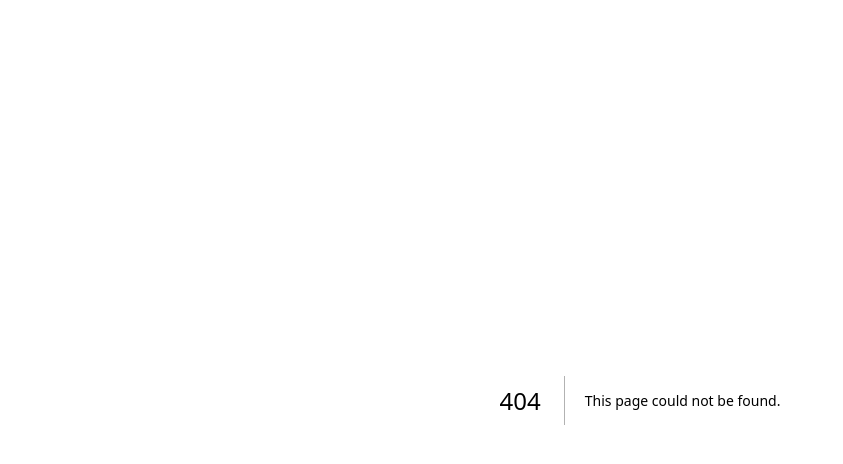
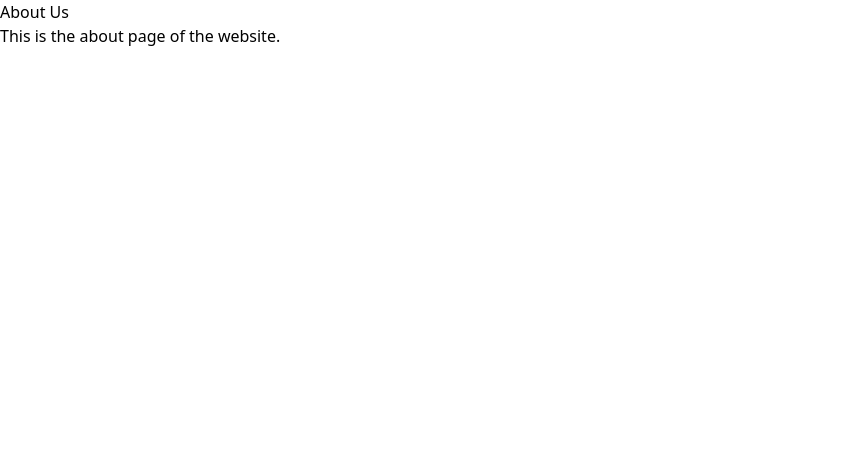
Before and after one commit to NavyTong/Khmer_24, a Next.js app in the folder webkhmer24/: page /about in a window 1280 px wide. Before the commit this address had no page. Shown: the top 464 px of the page, without its empty margins (0-843 px from the left). Built offline with nearby package versions, Linux system fonts and the light colour scheme.

Commit message:
feat: linking page sample

```diff
--- a/webkhmer24/src/components/Latest.jsx
+++ b/webkhmer24/src/components/Latest.jsx
@@ -1,5 +1,8 @@
-import { EllipsisVerticalIcon, PhotoIcon } from "@heroicons/react/24/solid";
+import { EllipsisVerticalIcon } from "@heroicons/react/24/solid";
 import { HeartIcon } from "@heroicons/react/24/outline";
+
+import { useRouter } from 'next/router';
+
 const latestAds = [
   {
     name: "Link House Urgent Sale",
@@ -137,6 +140,12 @@ const latestAds = [
 ];
 
 const LatestAds = () => {
+  const router = useRouter();
+
+  const onClickAd = (ad) => {
+    router.push('/about');
+  }
+
   return (
     <div className="p-10 ml-35 mr-35">
       <h2
@@ -163,6 +172,7 @@ const LatestAds = () => {
           <div
             key={index}
             className="latest_ads_card relative border-solid rounded-md shadow-xl/30"
+            onClick={onClickAd}
           >
             <EllipsisVerticalIcon className="size-6 text-black-500 border rounded-full ml-53 absolute top-0 right-0" />
             {/* If ad has image, show it */}
--- /dev/null
+++ b/webkhmer24/src/pages/about.jsx
@@ -0,0 +1,8 @@
+export default function About() {
+  return (
+    <div>
+      <h1>About Us</h1>
+      <p>This is the about page of the website.</p>
+    </div>
+  );
+}
```
